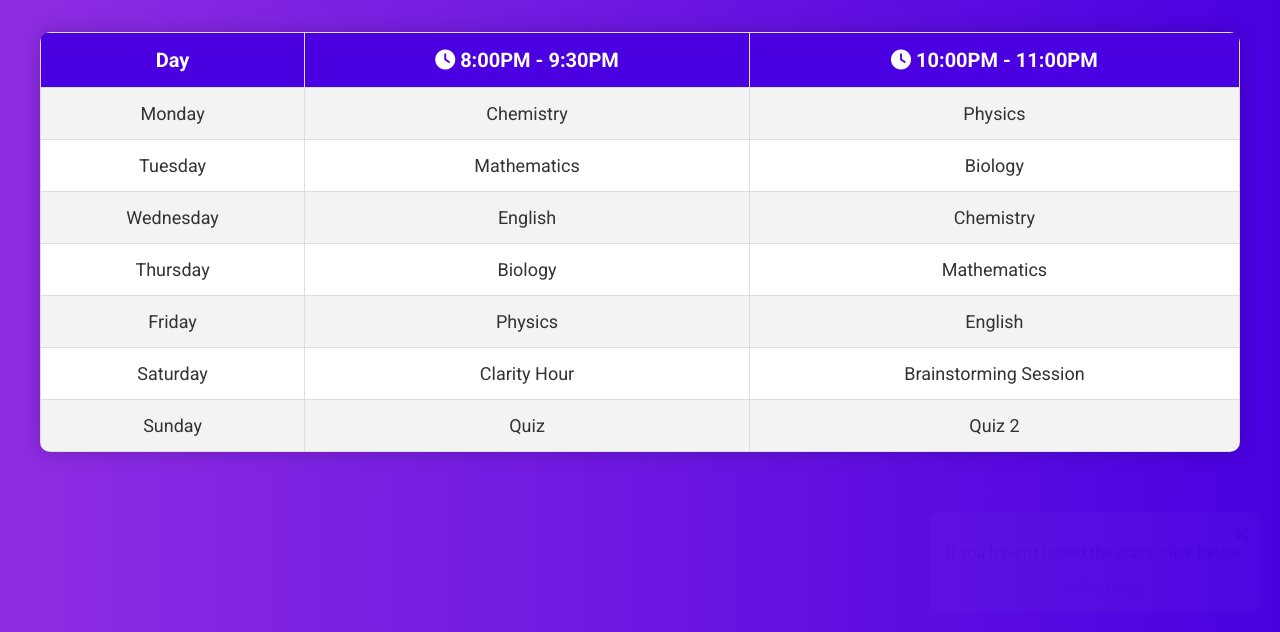
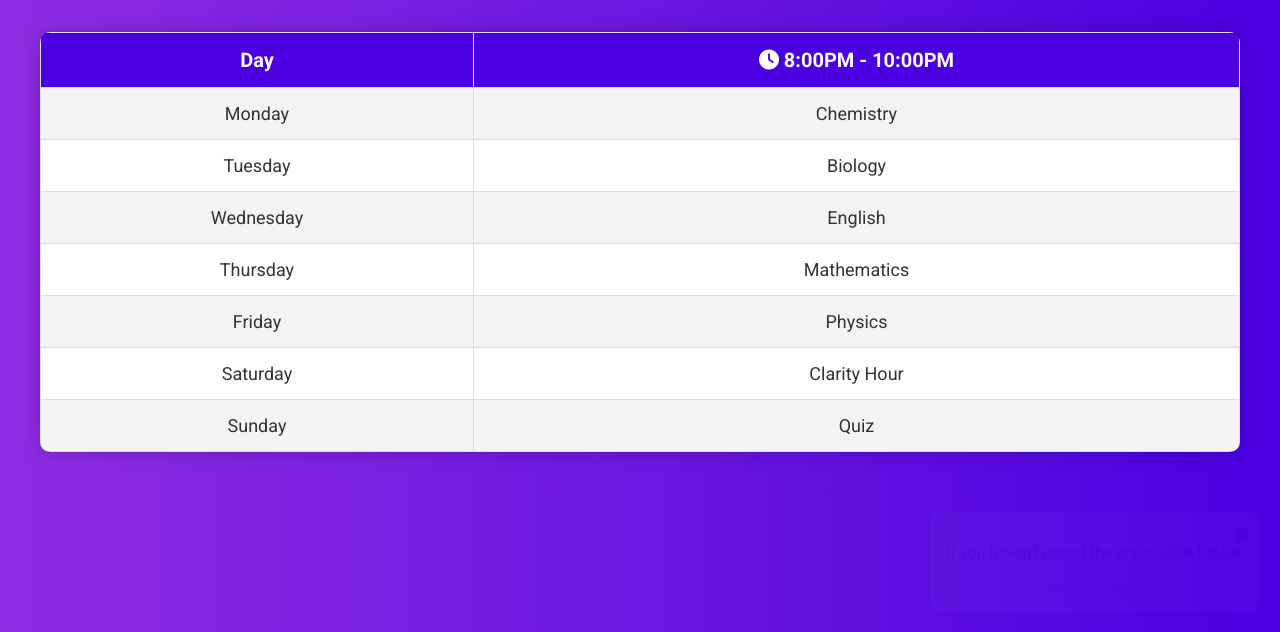
Before and after one commit to Marvelee2580/nova-post-utme-timetable, a plain HTML site: page index.html in a window 1280 px wide. Shown: the part 168-800 px from the top of the page. Drawn offline with nearby package versions, Linux system fonts and the light colour scheme.

Commit message:
Update index.html

```diff
--- a/index.html
+++ b/index.html
@@ -19,46 +19,38 @@
   <table id="timetable">
     <tr>
       <th>Day</th>
-      <th><i class="fa-solid fa-clock"></i> 8:00PM - 9:30PM</th>
-      <th><i class="fa-solid fa-clock"></i> 10:00PM - 11:00PM</th>
+      <th><i class="fa-solid fa-clock"></i> 8:00PM - 10:00PM</th>
     </tr>
     <tr>
       <td>Monday</td>
       <td class="subject" data-tutor="Tutor: Dev Marvelee">Chemistry</td>
-      <td class="subject" data-tutor="Tutor: Sir David">Physics</td>
     </tr>
     <tr>
       <td>Tuesday</td>
-      <td class="subject" data-tutor="Tutor: Dev Marvelee">Mathematics</td>
-      <td class="subject" data-tutor="Clarity Tutor">Biology</td>
+      <td class="subject" data-tutor="Tutor: Medic Victor">Biology</td>
     </tr>
     <tr>
       <td>Wednesday</td>
-      <td class="subject" data-tutor="Tutor: GBES">English</td>
-      <td class="subject" data-tutor="Tutor: Dev Marvelee">Chemistry</td>
+      <td class="subject" data-tutor="Tutor: Sir Olamide">English</td>
     </tr>
     <tr>
       <td>Thursday</td>
-      <td class="subject" data-tutor="Clarity Tutor">Biology</td>
-      <td class="subject" data-tutor="Tutor: Dev Marvelee">Mathematics</td>
+      <td class="subject" data-tutor="Tutor: Sir David">Mathematics</td>
     </tr>
     <tr>
       <td>Friday</td>
-     <td class="subject" data-tutor="Tutor: Sir David">Physics</td>
-      <td class="subject" data-tutor="Tutor: GBES">English</td>
+     <td class="subject" data-tutor="Tutor: De Ambassador">Physics</td>
     </tr>
     <tr>
       <td>Saturday</td>
       <td>Clarity Hour</td>
-      <td class="subject" data-tutor="Clarity Tutor">Brainstorming Session</td>
     </tr>
     <tr>
       <td>Sunday</td>
       <td>Quiz</td>
-      <td>Quiz 2</td>
     </tr>
   </table>
   <div id="tooltip" class="tooltip"></div>
   <script src="main.js"></script>
 </body>
-                                                                            </html>
+</html>
```
